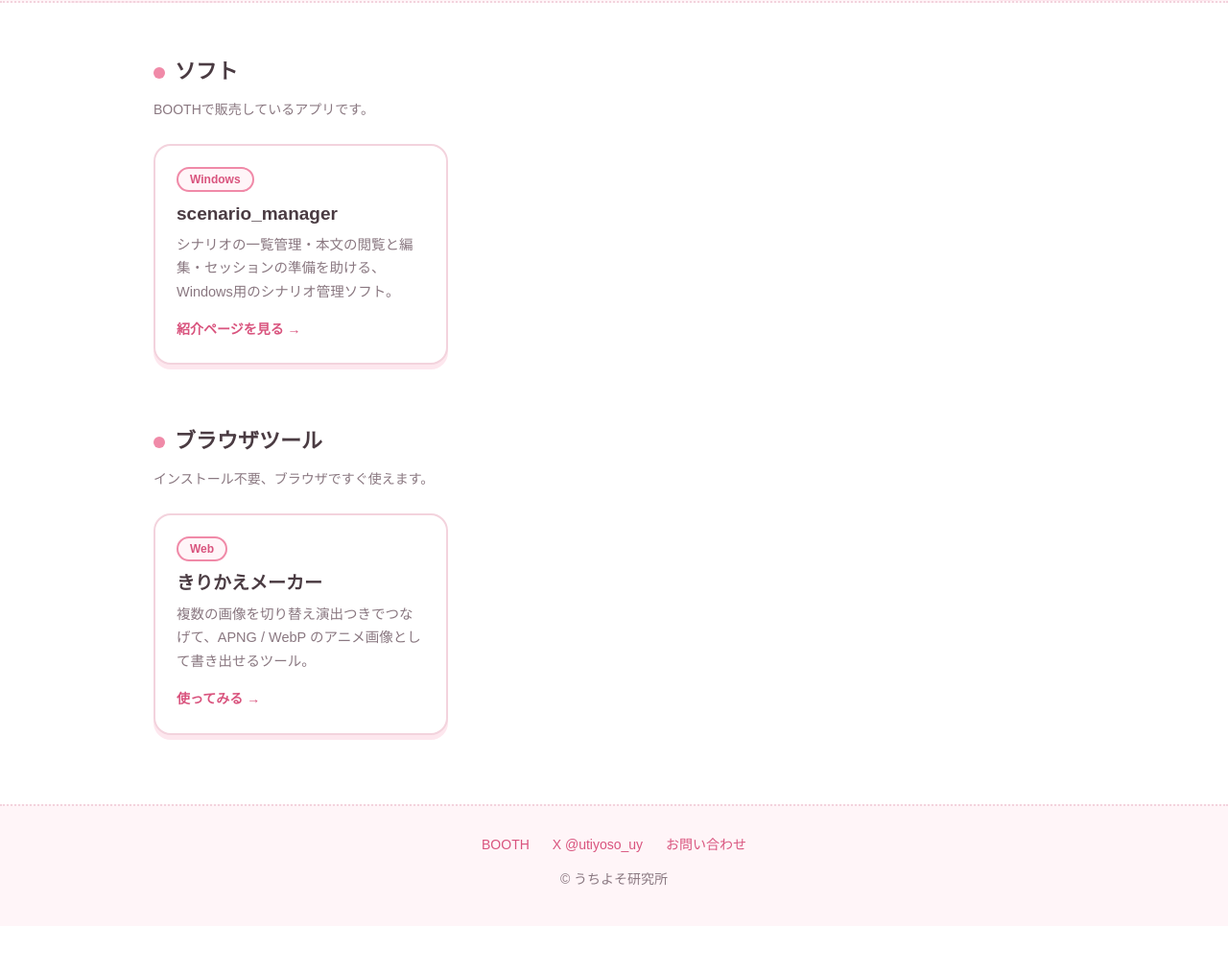
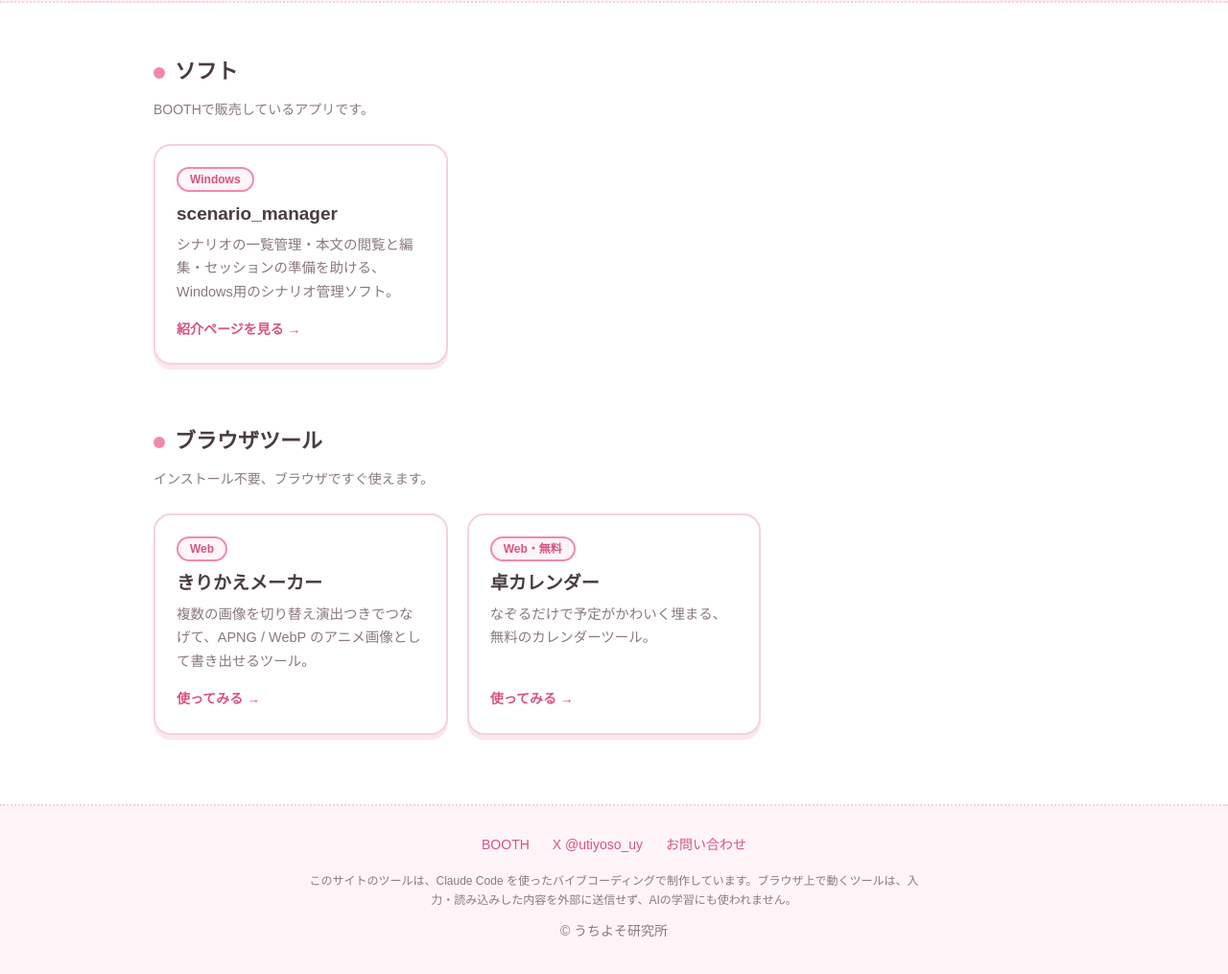
Before and after one commit to utiyoso/utiyoso.github.io, a plain HTML site: page index.html in a window 1280 px wide. Shown: the part 211-1226 px from the top of the page at 96% size. Before the commit the page ends 1176 px from the top, so only its background shows below. Drawn offline with Linux system fonts and the light colour scheme; a web font is replaced by a local one.

Commit message:
Add files via upload

```diff
--- a/index.html
+++ b/index.html
@@ -60,6 +60,7 @@ h2::before{content:"";width:12px;height:12px;border-radius:50%;background:var(--
 footer{margin-top:64px;padding:28px 0 36px;text-align:center;background:var(--pink-pale);border-top:2px dotted var(--line);font-size:14px;color:var(--muted)}
 footer a{margin:0 10px;text-decoration:none;white-space:nowrap}
 footer p{margin:10px 0 0}
+footer .note{font-size:12px;line-height:1.7;max-width:640px;margin:14px auto 0}
 </style>
 </head>
 <body>
@@ -95,6 +96,12 @@ footer p{margin:10px 0 0}
         <p>複数の画像を切り替え演出つきでつなげて、APNG / WebP のアニメ画像として書き出せるツール。</p>
         <span class="go">使ってみる</span>
       </a>
+      <a class="card" href="taku_calendar/">
+        <span class="tag">Web・無料</span>
+        <h3>卓カレンダー</h3>
+        <p>なぞるだけで予定がかわいく埋まる、無料のカレンダーツール。</p>
+        <span class="go">使ってみる</span>
+      </a>
     </div>
   </section>
 </main>
@@ -106,6 +113,7 @@ footer p{margin:10px 0 0}
       <a href="https://x.com/utiyoso_uy" target="_blank" rel="noopener">X @utiyoso_uy</a>
       <a href="https://mond.how/utiyoso_uy?lang=ja" target="_blank" rel="noopener">お問い合わせ</a>
     </div>
+    <p class="note">このサイトのツールは、Claude Code を使ったバイブコーディングで制作しています。ブラウザ上で動くツールは、入力・読み込みした内容を外部に送信せず、AIの学習にも使われません。</p>
     <p>© うちよそ研究所</p>
   </div>
 </footer>
```
